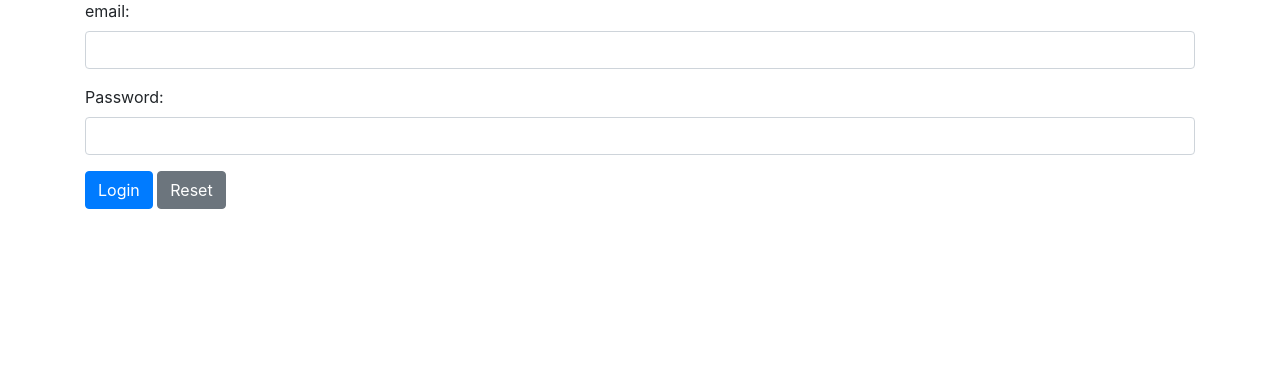
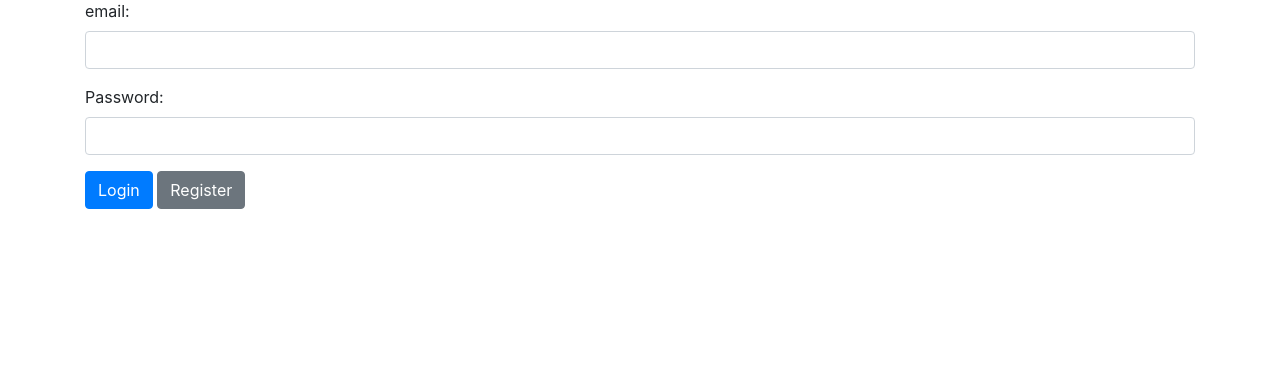
Before and after one commit to alandarryl/training-project, a PHP site: page /login.php in a window 1280 px wide. Shown: the part 147-518 px from the top of the page. Run offline with PHP 8.4, Linux system fonts and the light colour scheme; data that the repository does not hold is empty.

Commit message:
modify login

```diff
--- a/login and register test/login.php
+++ b/login and register test/login.php
@@ -65,7 +65,7 @@ if(isset($_POST['email']) && isset($_POST['password'])) {
             <input type="password" class="form-control" id="password" name="password" required>
         </div>
         <button type="submit" class="btn btn-primary">Login</button>
-        <a href="register.php" class="btn btn-secondary">Reset</a>
+        <a href="register.php" class="btn btn-secondary">Register</a>
     </form>
     <br>
 </div>
```
